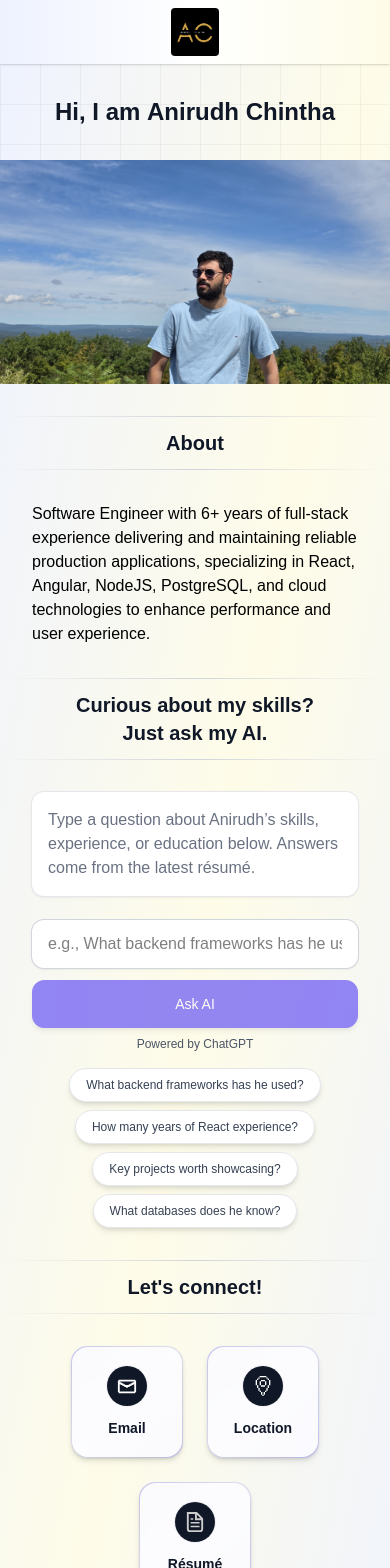
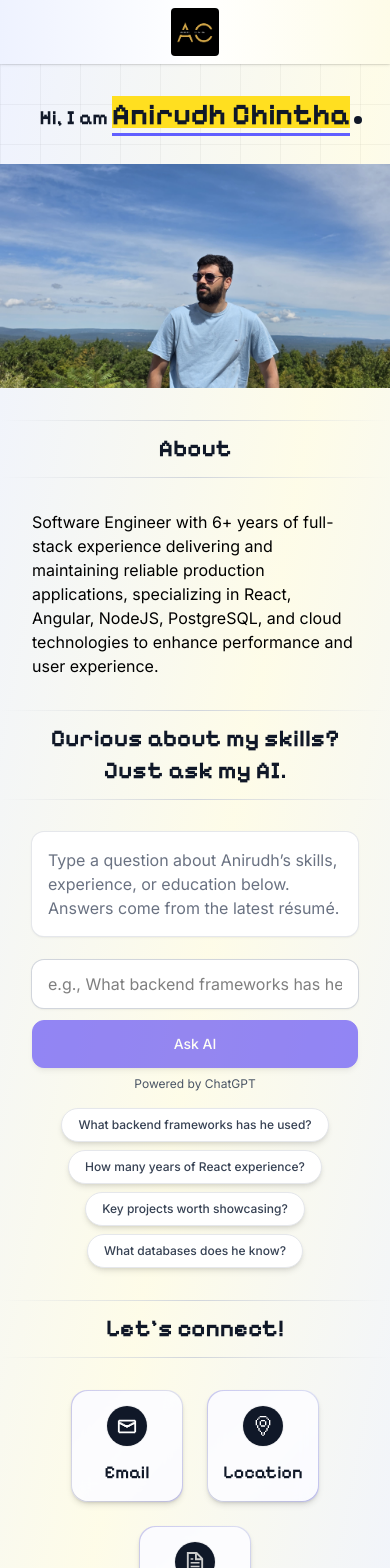
Before and after one commit to anirudhchintha95/portfolio, a Next.js app: page / in a window 390 px wide. Shown: the top 1568 px of the page. Built offline with nearby package versions, Linux system fonts and the light colour scheme.

Commit message:
Add animations

```diff
--- a/src/app/layout.tsx
+++ b/src/app/layout.tsx
@@ -1,19 +1,19 @@
 import type { Metadata } from "next";
-import { Geist, Geist_Mono } from "next/font/google";
+import { Pixelify_Sans, Inter } from "next/font/google";
 
 import "../styles/globals.css";
 
 import Header from "@/components/Header";
 import Footer from "@/components/Footer";
 
-const geistSans = Geist({
-  variable: "--font-geist-sans",
+const pixel = Pixelify_Sans({
   subsets: ["latin"],
+  variable: "--font-pixelify-sans",
 });
 
-const geistMono = Geist_Mono({
-  variable: "--font-geist-mono",
+const inter = Inter({
   subsets: ["latin"],
+  variable: "--font-inter",
 });
 
 export const metadata: Metadata = {
@@ -29,9 +29,7 @@ export default function RootLayout({
 }>) {
   return (
     <html lang="en">
-      <body
-        className={`${geistSans.variable} ${geistMono.variable} antialiased`}
-      >
+      <body className={`${pixel.variable} ${inter.variable} antialiased`}>
         <div className="min-h-dvh bg-gradient-to-br from-indigo-50 via-yellow-50 to-indigo-50 dark:from-gray-900 dark:via-indigo-900 dark:to-gray-900 dark:text-gray-100">
           <Header />
           {children}
--- a/src/app/page.tsx
+++ b/src/app/page.tsx
@@ -36,7 +36,7 @@ export default function Home() {
           <span>Thank you for scrolling and learning about me.</span>
           <div className="mt-4">
             <a
-              href="#top"
+              href="#"
               className="inline-flex items-center gap-2 text-sm text-gray-600 underline-offset-4 hover:underline dark:text-gray-300"
             >
               ↑ Back to top
--- a/src/components/ContactMe.tsx
+++ b/src/components/ContactMe.tsx
@@ -43,7 +43,7 @@ export default function ContactMe() {
               className="h-5 w-5 brightness-200"
             />
           }
-          action={{ label: "Google Maps", href: MAP_URL, target: "_blank" }}
+          action={{ label: "Open Google Maps", href: MAP_URL, target: "_blank" }}
         />
 
         <SquareTile
--- a/src/components/TopSection.tsx
+++ b/src/components/TopSection.tsx
@@ -1,8 +1,18 @@
 import Image from "next/image";
+import { useEffect, useState } from "react";
 
 import Ani from "@/../public/Ani.jpeg";
 
 const TopSection = () => {
+  const [mounted, setMounted] = useState(false);
+
+  useEffect(() => {
+    setMounted(true);
+    return () => {
+      setMounted(false);
+    };
+  }, []);
+
   return (
     <section className="overflow-hidden sm:grid sm:grid-cols-2">
       <div className="relative p-8 md:p-12 lg:px-16 lg:py-24 flex items-center justify-center">
@@ -17,12 +27,49 @@ const TopSection = () => {
           }}
         />
         <div className="mx-auto max-w-xl text-center ltr:sm:text-left rtl:sm:text-right">
-          <h2 className="text-2xl font-bold text-gray-900 md:text-3xl dark:text-white">
-            Hi, I am <b>Anirudh Chintha</b>
+          <h2 className="text-xl font-bold text-gray-900 md:text-3xl dark:text-indigo-100">
+            Hi, I am{" "}
+            <b className="relative text-3xl sm:text-4xl group inline-block">
+              <span className="relative z-10">Anirudh Chintha</span>
+
+              {/* underline (always visible) */}
+              <span className="absolute left-0 -bottom-1 h-[3px] w-full bg-indigo-500 dark:bg-indigo-100"></span>
+
+              {/* highlighter */}
+              <span
+                className={[
+                  "absolute inset-x-0 bottom-1 h-8 bg-yellow-300 dark:bg-yellow-500 -z-0 transition-all duration-500",
+                  // Mobile: start collapsed → expand after mount
+                  mounted ? "w-full delay-200" : "w-0",
+                  // Desktop: hover only
+                  "sm:w-0 sm:delay-0 sm:group-hover:w-full",
+                ].join(" ")}
+              />
+
+              {/* dot with ping */}
+              <span
+                className={[
+                  "absolute -right-3 bottom-2 flex items-center justify-center transition-transform duration-300",
+                  // Mobile: start hidden → scale in after mount
+                  mounted ? "scale-100 delay-700" : "scale-0",
+                  // Desktop: hover only
+                  "sm:scale-0 sm:delay-700 sm:group-hover:scale-100",
+                ].join(" ")}
+              >
+                {/* ping ring */}
+                <span className="absolute inline-flex h-2.5 w-2.5 rounded-full bg-gray-900 dark:bg-indigo-100 opacity-75 animate-ping delay-500"></span>
+                {/* solid dot */}
+                <span className="relative inline-flex h-2 w-2 rounded-full bg-gray-900 dark:bg-indigo-100"></span>
+              </span>
+            </b>
+            <p className="hidden sm:block font-pixel mt-2 text-xs text-gray-500 dark:text-gray-400 animate-pulse">
+              (psst... hover over my name ✨)
+            </p>
           </h2>
 
-          <p className="hidden text-gray-500 md:mt-4 md:block dark:text-gray-300">
-            Accomplished Full Stack Developer.
+          <p className="hidden text-gray-700 md:mt-4 md:block dark:text-gray-300">
+            Accomplished Full Stack Developer. Turning ideas into reliable
+            products
           </p>
         </div>
       </div>
--- a/src/components/general/Separator.tsx
+++ b/src/components/general/Separator.tsx
@@ -7,29 +7,29 @@ const Separator = ({ text }: { text: string | string[] }) => {
   );
 
   return (
-    <section className="py-8">
+    <section className="py-8 font-pixel">
       {/* Mobile: stacked */}
       <div className="sm:hidden space-y-3">
         <div className="h-px w-full bg-gradient-to-r from-transparent via-gray-300 to-transparent dark:via-gray-600" />
-        <div className="text-center px-4">
+        <h2 className="text-center px-4 text-2xl">
           {textArray.map((line, idx) => (
             <div
               key={idx}
-              className="text-gray-900 dark:text-white text-xl font-bold"
+              className="text-gray-900 dark:text-white font-bold"
             >
               {line}
             </div>
           ))}
-        </div>
+        </h2>
         <div className="h-px w-full bg-gradient-to-r from-transparent via-gray-300 to-transparent dark:via-gray-600" />
       </div>
 
       {/* sm+: horizontal */}
       <div className="hidden sm:flex items-center">
         <span className="h-px flex-1 bg-gradient-to-r from-transparent to-gray-300 dark:to-gray-600" />
-        <span className="shrink px-4 text-gray-900 dark:text-white text-xl font-bold text-center break-words">
+        <h2 className="shrink px-4 text-gray-900 dark:text-white font-bold text-center text-2xl break-words">
           {textArray.join(" ")}
-        </span>
+        </h2>
         <span className="h-px flex-1 bg-gradient-to-l from-transparent to-gray-300 dark:to-gray-600" />
       </div>
     </section>
--- a/src/components/general/SquareTile.tsx
+++ b/src/components/general/SquareTile.tsx
@@ -38,7 +38,7 @@ export default function SquareTile({
           "cursor-pointer sm:cursor-auto relative rounded-2xl p-[1px]",
           "bg-gradient-to-br from-indigo-500/30 via-indigo-400/20 to-indigo-500/30",
           "transition-transform hover:scale-[1.02] active:scale-[0.99] focus:outline-none",
-          "group",
+          "group font-pixel",
         ].join(" ")}
       >
         <div
@@ -76,9 +76,9 @@ export default function SquareTile({
 
           {/* Title */}
           <div className="px-2 text-center relative z-10">
-            <div className="text-sm font-semibold text-gray-900 dark:text-white truncate">
+            <h3 className="text-lg sm:text-xl font-semibold text-gray-900 dark:text-white truncate">
               {title}
-            </div>
+            </h3>
             {subtitle && (
               <div className="hidden sm:block mt-0.5 text-xs text-gray-600 dark:text-gray-300 line-clamp-2">
                 {subtitle}
@@ -118,9 +118,9 @@ export default function SquareTile({
               <div className="h-12 w-12 flex items-center justify-center rounded-full bg-gray-900 dark:bg-gray-700">
                 {icon}
               </div>
-              <h2 className="text-lg font-semibold text-gray-900 dark:text-white">
+              <h3 className="text-lg font-semibold text-gray-900 dark:text-white">
                 {title}
-              </h2>
+              </h3>
               {subtitle && (
                 <p className="text-sm text-gray-600 dark:text-gray-300 text-center">
                   {subtitle}
--- a/src/styles/globals.css
+++ b/src/styles/globals.css
@@ -17,12 +17,13 @@ html {
   --line-color: rgba(255, 255, 255, 0.1);
 }
 
-/* @theme inline {
+@theme inline {
   --color-background: var(--background);
   --color-foreground: var(--foreground);
-  --font-sans: var(--font-geist-sans);
-  --font-mono: var(--font-geist-mono);
-} */
+
+  --font-pixel: var(--font-pixelify-sans);
+  --font-inter: var(--font-inter);
+}
 
 /* @media (prefers-color-scheme: dark) {
   :root {
@@ -96,5 +97,13 @@ html {
 body {
   /* background: var(--background);
   color: var(--foreground); */
-  font-family: Arial, Helvetica, sans-serif;
+  font-family: var(--font-inter), Arial, Helvetica, sans-serif;
+
+  p {
+    font-family: var(--font-inter);
+  }
+
+  h1, h2, h3 {
+    font-family: var(--font-pixelify-sans);
+  }
 }
```
